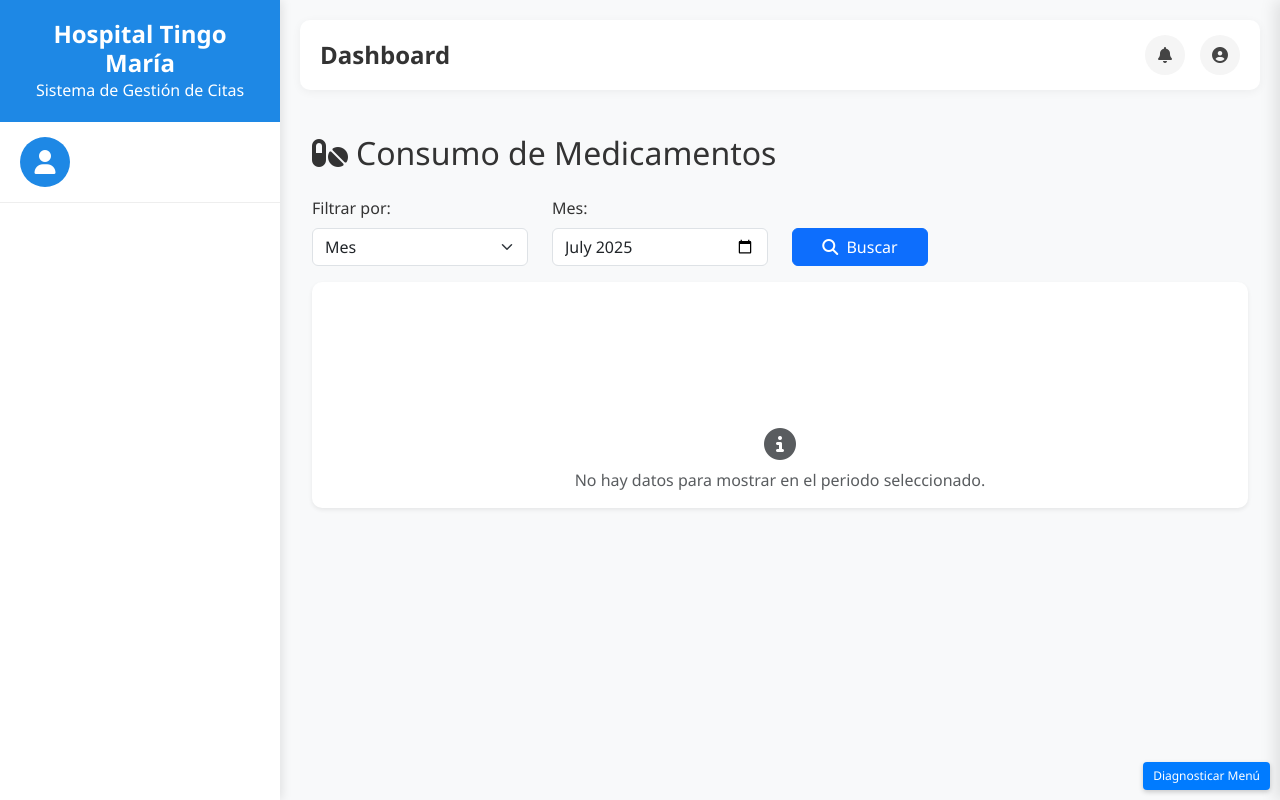
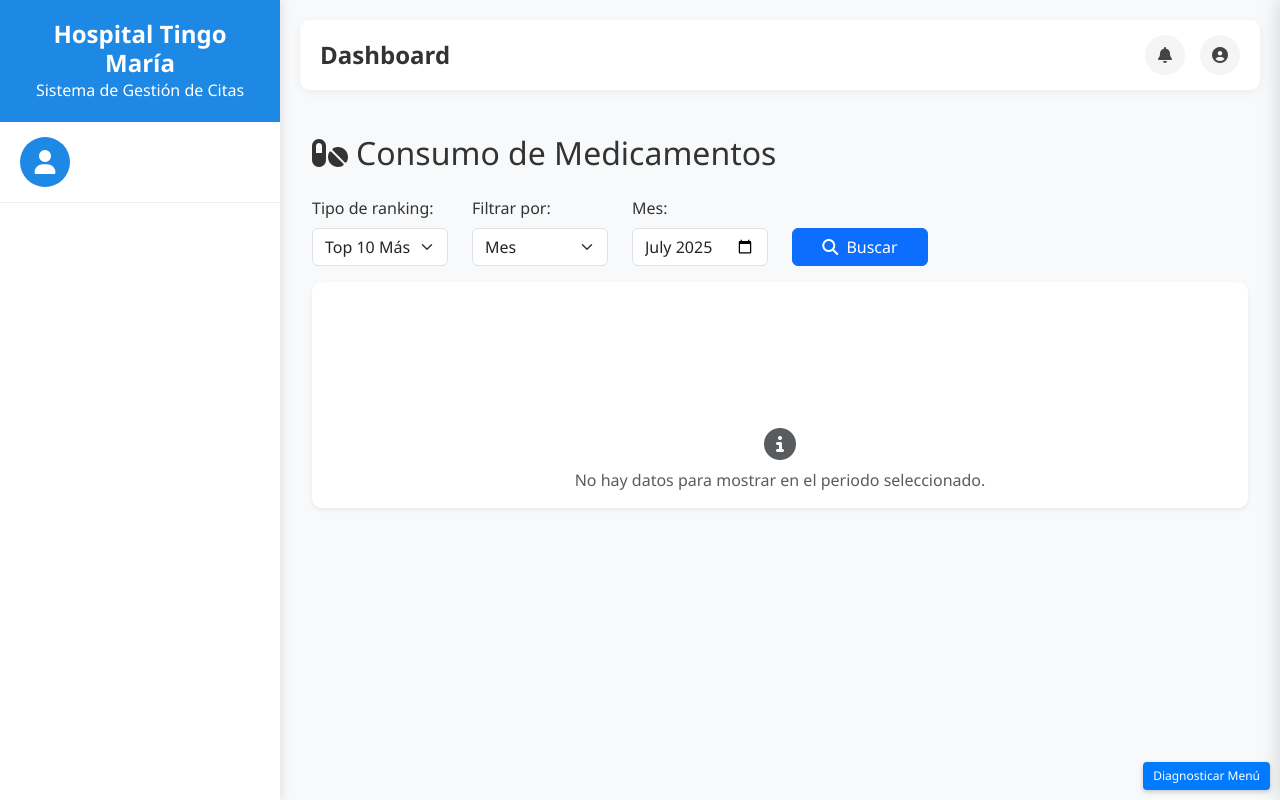
Before and after one commit to DenisPolinar-E/CitameHTM, a Django app: page /administrador/reportes-farmacia/consumo-medicamentos/ in a window 1280 px wide. Run offline with Django 5.2, Linux system fonts and the light colour scheme; the visitor is signed in with stand-in values (Sample User, id 1); data that the repository does not hold is empty.

Commit message:
Agregado de Top 10 medicamentos menos consumidos

```diff
--- a/core/views.py
+++ b/core/views.py
@@ -1752,10 +1752,14 @@ def api_tasas_asistencia(request):
 def reporte_consumo_medicamentos(request):
     if not request.user.is_authenticated or not user_is_admin(request.user):
         return render(request, '403.html')
+
     filtro = request.GET.get('filtro', 'mes')
     periodo = request.GET.get('periodo')
+    tipo_ranking = request.GET.get('tipo_ranking', 'mas_consumidos')
+
     hoy = datetime.now()
     qs = DetalleReceta.objects.select_related('medicamento', 'receta')
+
     if filtro == 'mes' and periodo:
         anio, mes = map(int, periodo.split('-'))
         qs = qs.filter(receta__fecha_prescripcion__year=anio, receta__fecha_prescripcion__month=mes)
@@ -1766,11 +1770,21 @@ def reporte_consumo_medicamentos(request):
     elif filtro == 'anio' and periodo:
         anio = int(periodo)
         qs = qs.filter(receta__fecha_prescripcion__year=anio)
-    top = (qs.values('medicamento__nombre_comercial')
-             .annotate(total=Sum('cantidad_prescrita'))
-             .order_by('-total')[:10])
+
+    # Aplicar orden según el tipo de ranking
+    if tipo_ranking == 'mas_consumidos':
+        top = (qs.values('medicamento__nombre_comercial')
+                 .annotate(total=Sum('cantidad_prescrita'))
+                 .order_by('-total')[:10])
+    else:  # menos_consumidos
+        top = (qs.values('medicamento__nombre_comercial')
+                 .annotate(total=Sum('cantidad_prescrita'))
+                 .filter(total__gt=0)  # Solo medicamentos con consumo > 0
+                 .order_by('total')[:10])
+
     labels = [x['medicamento__nombre_comercial'] for x in top]
     data = [x['total'] for x in top]
+
     return JsonResponse({'labels': labels, 'data': data})
 
 def admin_reporte_consumo_medicamentos(request):
--- a/templates/admin/reportes_farmacia_consumo.html
+++ b/templates/admin/reportes_farmacia_consumo.html
@@ -3,7 +3,14 @@
 <div class="container py-4">
     <h2 class="mb-4"><i class="fa fa-pills me-2"></i>Consumo de Medicamentos</h2>
     <div class="row mb-3 align-items-end">
-        <div class="col-md-3">
+        <div class="col-md-2">
+            <label for="tipo_ranking" class="form-label">Tipo de ranking:</label>
+            <select id="tipo_ranking" class="form-select">
+                <option value="mas_consumidos">Top 10 Más Consumidos</option>
+                <option value="menos_consumidos">Top 10 Menos Consumidos</option>
+            </select>
+        </div>
+        <div class="col-md-2">
             <label for="filtro" class="form-label">Filtrar por:</label>
             <select id="filtro" class="form-select">
                 <option value="mes">Mes</option>
@@ -11,7 +18,7 @@
                 <option value="anio">Año</option>
             </select>
         </div>
-        <div class="col-md-3" id="filtro_mes">
+        <div class="col-md-2" id="filtro_mes">
             <label for="periodo_mes" class="form-label">Mes:</label>
             <input type="month" id="periodo_mes" class="form-control" value="{{ now|date:'Y-m' }}">
         </div>
@@ -26,7 +33,7 @@
             <label for="anio_trimestre" class="form-label mt-2">Año:</label>
             <input type="number" id="anio_trimestre" class="form-control" min="2000" max="2100" value="{{ now|date:'Y' }}">
         </div>
-        <div class="col-md-3 d-none" id="filtro_anio">
+        <div class="col-md-2 d-none" id="filtro_anio">
             <label for="periodo_anio" class="form-label">Año:</label>
             <input type="number" id="periodo_anio" class="form-control" min="2000" max="2100" value="{{ now|date:'Y' }}">
         </div>
@@ -57,13 +64,21 @@
 <script>
 function obtenerPeriodo() {
     const filtro = $('#filtro').val();
+    const tipoRanking = $('#tipo_ranking').val();
+    let params = {tipo_ranking: tipoRanking};
+
     if (filtro === 'mes') {
-        return {filtro: 'mes', periodo: $('#periodo_mes').val()};
+        params.filtro = 'mes';
+        params.periodo = $('#periodo_mes').val();
     } else if (filtro === 'trimestre') {
-        return {filtro: 'trimestre', periodo: $('#anio_trimestre').val() + '-' + $('#periodo_trimestre').val()};
+        params.filtro = 'trimestre';
+        params.periodo = $('#anio_trimestre').val() + '-' + $('#periodo_trimestre').val();
     } else if (filtro === 'anio') {
-        return {filtro: 'anio', periodo: $('#periodo_anio').val()};
+        params.filtro = 'anio';
+        params.periodo = $('#periodo_anio').val();
     }
+
+    return params;
 }
 function mostrarSpinner(mostrar) {
     $('#spinnerCarga').toggle(mostrar);
@@ -79,6 +94,11 @@ function cargarGrafico() {
             $('#mensajeSinDatos').show();
             return;
         }
+        const tipoRanking = $('#tipo_ranking').val();
+        const tituloGrafico = tipoRanking === 'mas_consumidos' ?
+            'Top 10 medicamentos más consumidos' :
+            'Top 10 medicamentos menos consumidos';
+
         window.graficoConsumo = new Chart(document.getElementById('grafico_consumo'), {
             type: 'bar',
             data: {
@@ -86,8 +106,10 @@ function cargarGrafico() {
                 datasets: [{
                     label: 'Cantidad consumida',
                     data: resp.data,
-                    backgroundColor: 'rgba(54, 162, 235, 0.7)',
-                    borderColor: 'rgba(54, 162, 235, 1)',
+                    backgroundColor: tipoRanking === 'mas_consumidos' ?
+                        'rgba(54, 162, 235, 0.7)' : 'rgba(255, 99, 132, 0.7)',
+                    borderColor: tipoRanking === 'mas_consumidos' ?
+                        'rgba(54, 162, 235, 1)' : 'rgba(255, 99, 132, 1)',
                     borderWidth: 2
                 }]
             },
@@ -97,7 +119,7 @@ function cargarGrafico() {
                     legend: { display: false },
                     title: {
                         display: true,
-                        text: 'Top 10 medicamentos más consumidos'
+                        text: tituloGrafico
                     }
                 },
                 scales: {
@@ -118,6 +140,10 @@ $(function() {
         if(this.value === 'trimestre') $('#filtro_trimestre').removeClass('d-none');
         if(this.value === 'anio') $('#filtro_anio').removeClass('d-none');
     });
+
+    // Evento para cambiar tipo de ranking
+    $('#tipo_ranking').change(cargarGrafico);
+
     $('#btnBuscar').click(cargarGrafico);
     $('#periodo_mes, #periodo_trimestre, #anio_trimestre, #periodo_anio').on('keydown', function(e) {
         if(e.key === 'Enter') cargarGrafico();
```
